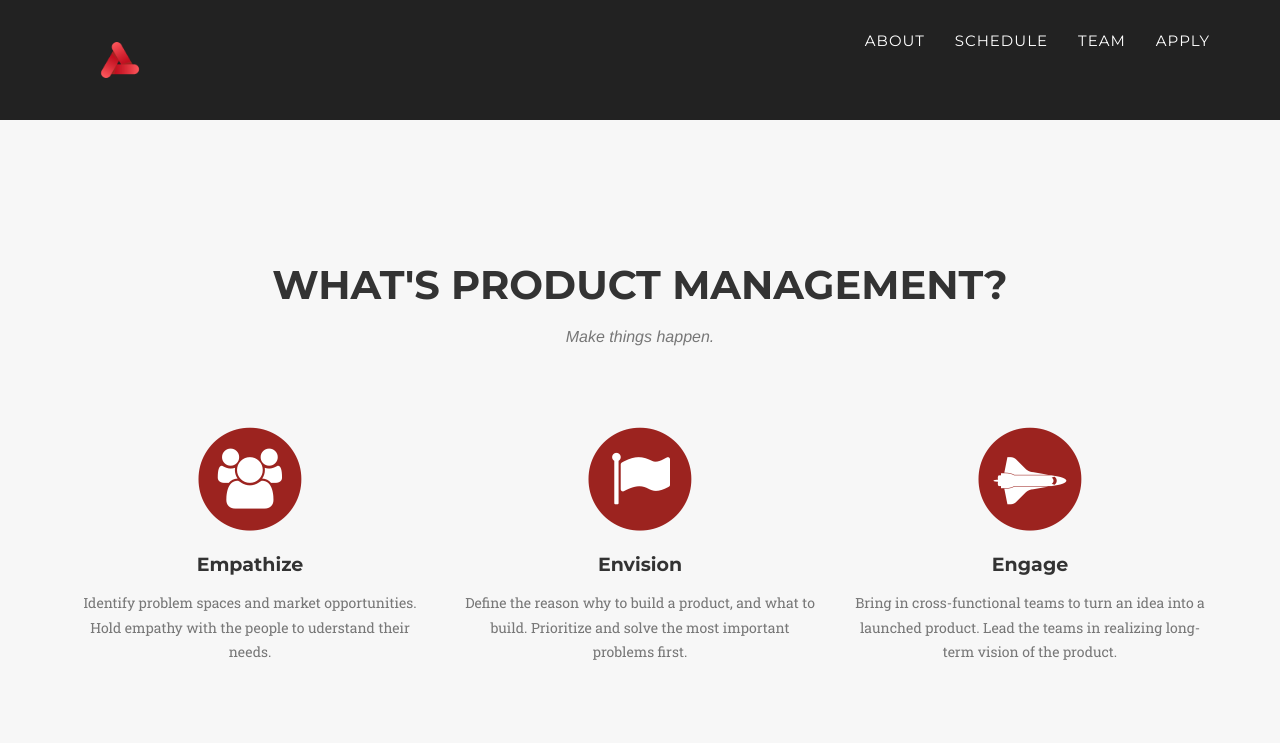
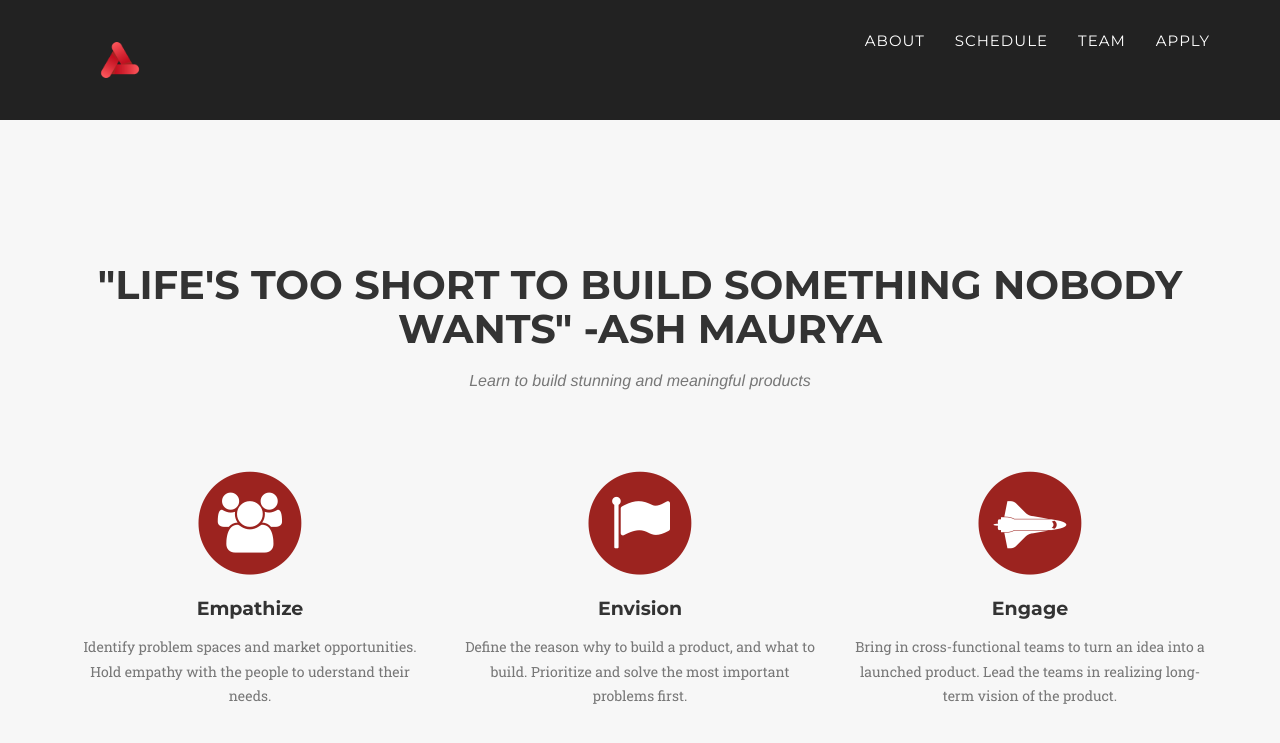
Before and after one commit to unc-pmclub/main-website, a Jekyll site: the page built from index.html, in a window 1280 px wide and 900 px high, scrolled down 655 px. Shown: the top 743 px of the window. Built offline with Jekyll 4.4.1, drawn with Linux system fonts in a browser that asks for light colours; some web fonts are replaced.

Commit message:
Update about.html

```diff
--- a/_includes/about.html
+++ b/_includes/about.html
@@ -3,8 +3,8 @@
         <div class="container">
             <div class="row">
                 <div class="col-lg-12 text-center">
-                    <h2 class="section-heading">What's Product Management?</h2>
-                    <h3 class="section-subheading text-muted">Make things happen.</h3>
+                    <h2 class="section-heading">"Life's too short to build something nobody wants" -Ash Maurya</h2>
+                    <h3 class="section-subheading text-muted">Learn to build stunning and meaningful products</h3>
                 </div>
             </div>
             <div class="row text-center">
```
